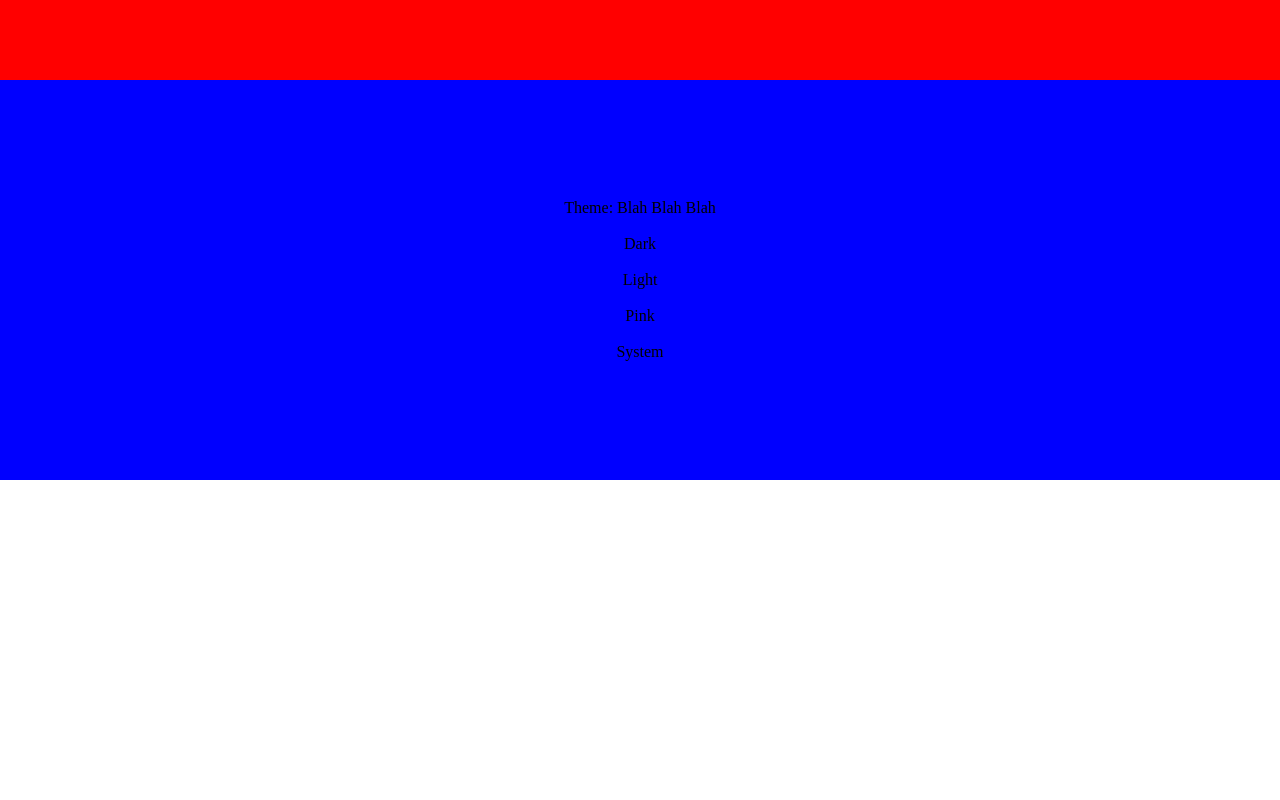
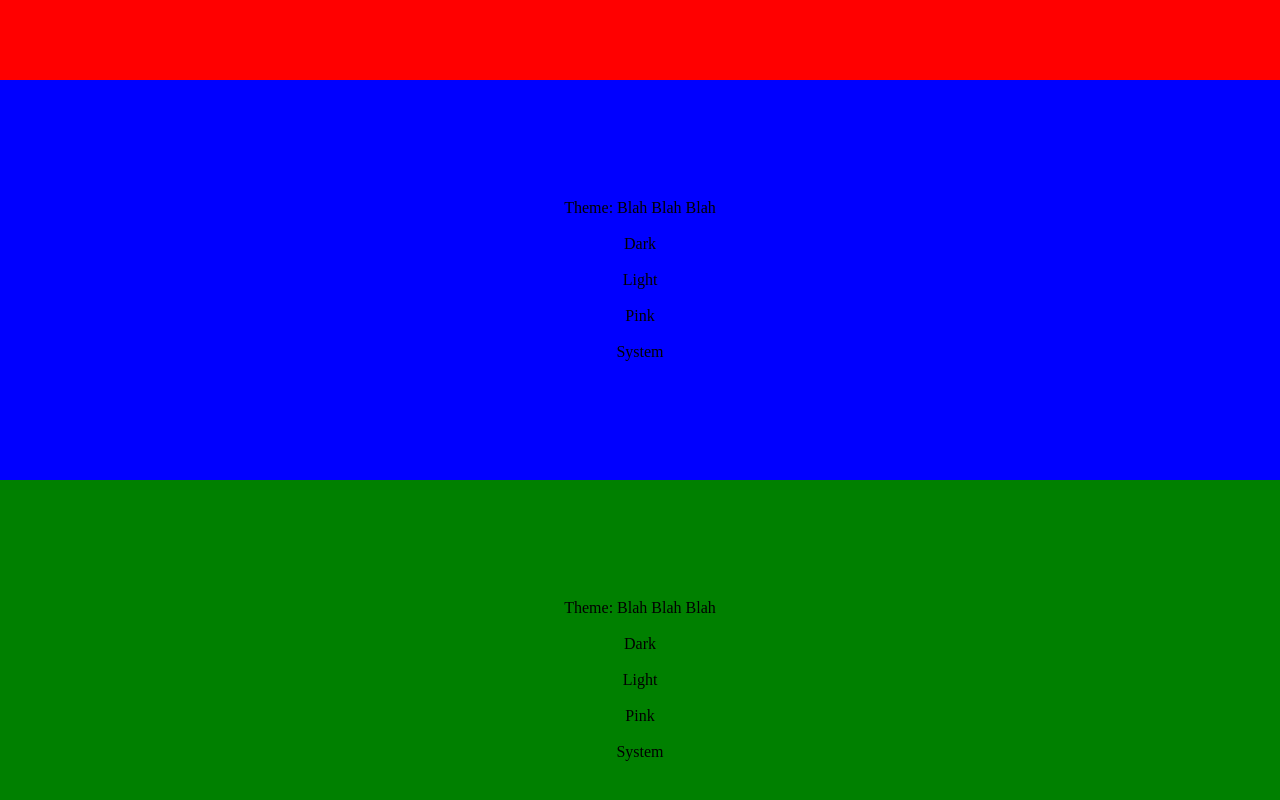
Before and after one commit to ChurroC/Custom-Styled-Component-With-SSR, a React (Vite) app: page / in a window 1280 px wide. Shown: the part 720-1520 px from the top of the page. Before the commit the page ends 1200 px from the top, so only its background shows below. Built offline with nearby package versions, Linux system fonts and the light colour scheme.

Commit message:
Though of the solution to generics in class

```diff
--- a/src/App.tsx
+++ b/src/App.tsx
@@ -1,7 +1,21 @@
-import { CustomWrapper, styledDiv } from "./Components/TestCustom";
+import { CustomWrapper, styledDiv, styled } from "./Components/TestCustom";
 import { StyledWrapper } from "./Components/TestStyled";
 
 const CustomDiv = styledDiv<{
+    backgroundColor?: string;
+}>`
+    :scope {
+        display: flex;
+        height: 50vh;
+        flex-direction: column;
+        align-items: center;
+        justify-content: center;
+        gap: 0.75rem;
+        background-color: ${props => props.backgroundColor || "white"};
+    }
+`;
+
+const CustomDiv2 = styled("div")<{
     backgroundColor?: string;
 }>`
     :scope {
@@ -39,6 +53,13 @@ function App() {
                 <button>Pink</button>
                 <button>System</button>
             </CustomDiv>
+            <CustomDiv2 backgroundColor="green">
+                <div>Theme: Blah Blah Blah</div>
+                <button>Dark</button>
+                <button>Light</button>
+                <button>Pink</button>
+                <button>System</button>
+            </CustomDiv2>
         </>
     );
 }
--- a/src/Components/TestCustom.tsx
+++ b/src/Components/TestCustom.tsx
@@ -48,9 +48,14 @@ export function styledDiv<PropTypes>(
     };
 }
 
-// have another layer of a function to have as generic basically to have an outer element which in this case is a div
+// Use omit to refine the generic custom element type
+export function styled<ElementType extends React.ElementType>(as: ElementType) {
+    // This outer function is to have an option for the user to have an outer element
+    const Component: React.ElementType = as;
 
-export function styled<PropTypes>(
+    return function <PropTypes>(
+        // This inner function is a tag function to allow them to use string literals
+        // We modify the string literals to access props then we add up all the css
         strings: TemplateStringsArray,
         ...values: {
             (
@@ -61,10 +66,12 @@ export function styled<PropTypes>(
         }[]
     ) {
         return function (
-        props: PropTypes & {
+            props: PropTypes &
+                React.ComponentPropsWithoutRef<ElementType> & {
                     children: React.ReactNode;
                 }
         ) {
+            // This final function is to return the JSX with the css
             let result = "";
             for (let i = 0; i < strings.length; i++) {
                 result += strings[i];
@@ -74,7 +81,7 @@ export function styled<PropTypes>(
             }
 
             return (
-            <div>
+                <Component>
                     <style>
                         {`
                             @scope {
@@ -83,10 +90,12 @@ export function styled<PropTypes>(
                         `}
                     </style>
                     {props.children}
-            </div>
+                </Component>
             );
         };
+    };
 }
+
 styled.div = {
     styled: styledDiv
 };
```
Lines whose indentation alone changed are shown as unchanged.
